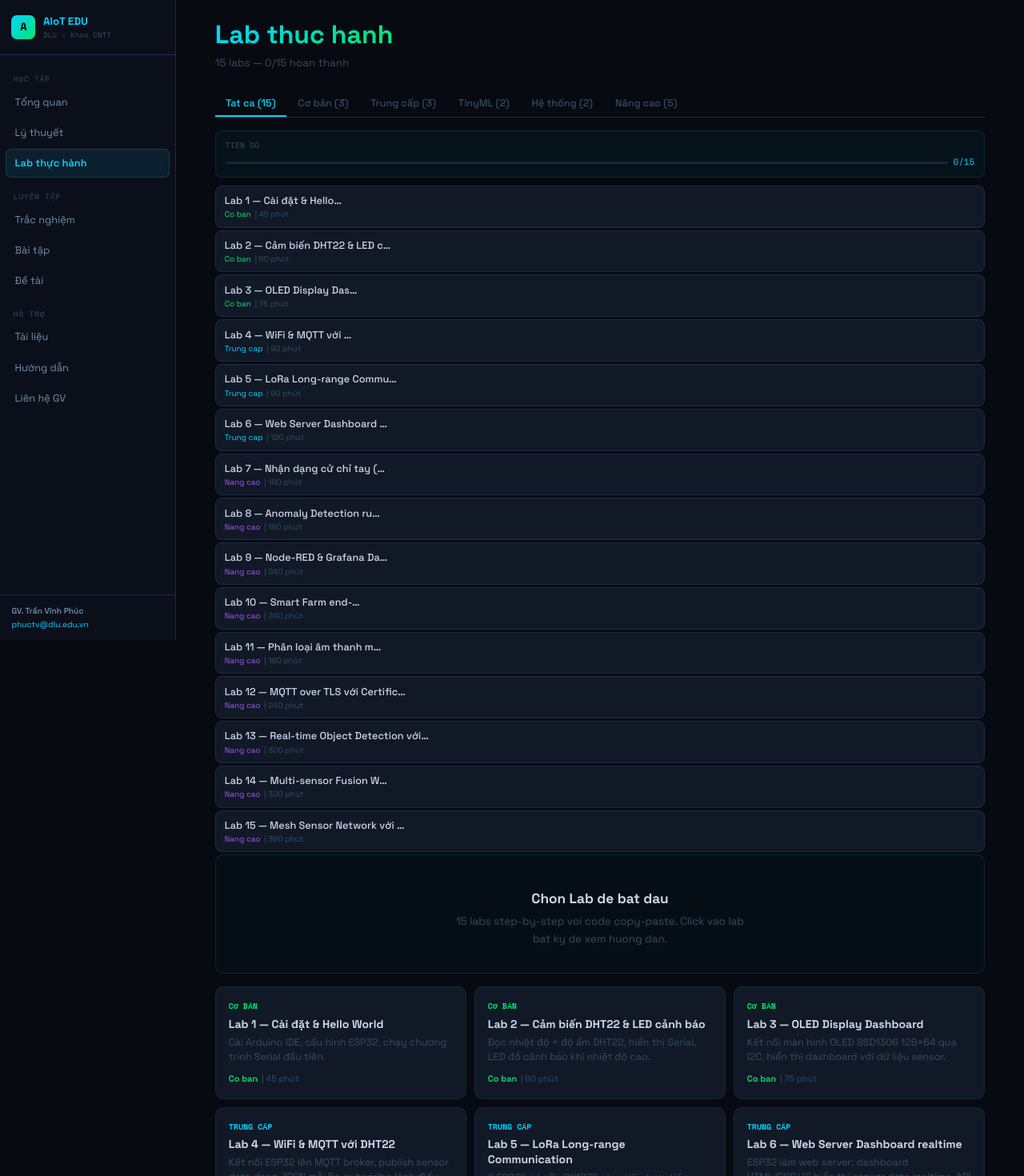
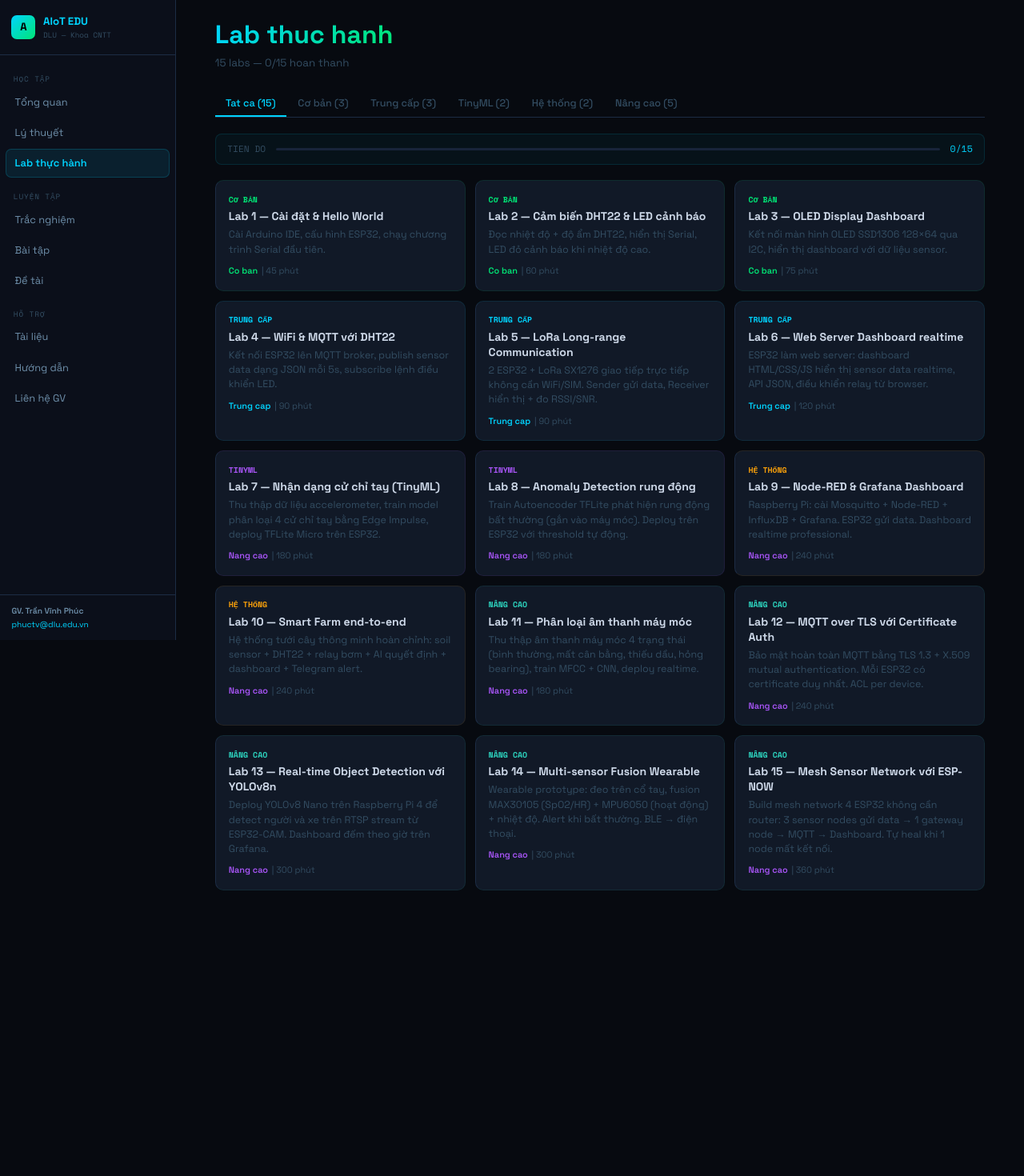
Before and after one commit to phuctran2510/aiot, a React (Vite) app: page /#/labs in a window 1280 px wide. Shown: the top 1470 px of the page at 80% size. After the commit the page ends 1137 px from the top, so only its background shows below. Built offline with nearby package versions, Linux system fonts and the light colour scheme.

Commit message:
fix: Labs full rewrite - no CSS class switching

```diff
--- a/src/pages/Labs.jsx
+++ b/src/pages/Labs.jsx
@@ -14,91 +14,90 @@ function CopyBtn({ code }) {
 const diffLabel = d => d === 'easy' ? 'Co ban' : d === 'medium' ? 'Trung cap' : 'Nang cao'
 const diffColor = d => d === 'easy' ? 'var(--g)' : d === 'medium' ? 'var(--c)' : 'var(--p)'
 
-// ── Lab Detail component — defined OUTSIDE main component ──────────────
+// ─── LabDetail — OUTSIDE main component ───────────────────────────────────
 function LabDetail({ lab, done, setDone, onBack }) {
   const [step, setStep] = useState(0)
   const [tab,  setTab]  = useState('steps')
-
   if (!lab) return null
 
   return (
     <div>
-      {/* Header bar */}
-      <div style={{ display: 'flex', gap: '.5rem', marginBottom: '1rem', flexWrap: 'wrap', alignItems: 'center' }}>
-        <button className="btn btn-s" onClick={onBack}>Quay lai</button>
-        <span className="badge" style={{ background: `${diffColor(lab.diff)}12`, color: diffColor(lab.diff), border: `1px solid ${diffColor(lab.diff)}28` }}>
+      {/* Top bar */}
+      <div style={{ display:'flex', gap:'.5rem', marginBottom:'1rem', flexWrap:'wrap', alignItems:'center' }}>
+        <button className="btn btn-s" onClick={onBack}>← Quay lai</button>
+        <span className="badge" style={{ background:`${diffColor(lab.diff)}12`, color:diffColor(lab.diff), border:`1px solid ${diffColor(lab.diff)}28` }}>
           {diffLabel(lab.diff)}
         </span>
-        <span style={{ fontSize: '.75rem', color: 'var(--txt3)' }}>{lab.time}</span>
-        <span style={{ fontSize: '.75rem', color: 'var(--txt3)' }}>{lab.hw}</span>
+        <span style={{ fontSize:'.75rem', color:'var(--txt3)' }}>{lab.time}</span>
+        <span style={{ fontSize:'.75rem', color:'var(--txt3)' }}>{lab.hw}</span>
       </div>
 
-      {/* Lab info card */}
-      <div className="card" style={{ padding: '1.1rem', marginBottom: '.9rem', background: `${lab.groupColor}06`, borderColor: `${lab.groupColor}25` }}>
-        <div style={{ display: 'flex', justifyContent: 'space-between', alignItems: 'flex-start', gap: '.5rem', flexWrap: 'wrap' }}>
-          <div style={{ flex: 1, minWidth: 0 }}>
-            <div style={{ fontSize: '.6rem', color: lab.groupColor, fontFamily: 'var(--fm)', fontWeight: 700, marginBottom: '.15rem', textTransform: 'uppercase' }}>
+      {/* Info card */}
+      <div className="card" style={{ padding:'1.1rem', marginBottom:'.9rem', background:`${lab.groupColor}06`, borderColor:`${lab.groupColor}25` }}>
+        <div style={{ display:'flex', justifyContent:'space-between', alignItems:'flex-start', gap:'.5rem', flexWrap:'wrap' }}>
+          <div style={{ flex:1, minWidth:0 }}>
+            <div style={{ fontSize:'.6rem', color:lab.groupColor, fontFamily:'var(--fm)', fontWeight:700, marginBottom:'.12rem', textTransform:'uppercase' }}>
               {lab.group}
             </div>
-            <h2 style={{ fontWeight: 800, fontSize: '1.05rem', marginBottom: '.3rem', lineHeight: 1.3 }}>{lab.title}</h2>
-            <p style={{ fontSize: '.83rem', color: 'var(--txt2)', lineHeight: 1.55 }}>{lab.obj}</p>
+            <h2 style={{ fontWeight:800, fontSize:'1.05rem', marginBottom:'.3rem', lineHeight:1.3, color:'var(--txt)' }}>
+              {lab.title}
+            </h2>
+            <p style={{ fontSize:'.83rem', color:'var(--txt2)', lineHeight:1.55 }}>{lab.obj}</p>
           </div>
           <button
             className={`btn ${done[lab.id] ? 'btn-s' : 'btn-p'}`}
-            style={{ flexShrink: 0 }}
+            style={{ flexShrink:0, marginTop:'.2rem' }}
             onClick={() => setDone(p => ({ ...p, [lab.id]: !p[lab.id] }))}>
-            {done[lab.id] ? 'Da hoan thanh' : 'Mark done'}
+            {done[lab.id] ? 'Da xong' : 'Mark done'}
           </button>
         </div>
-
         {/* Progress */}
-        <div style={{ marginTop: '.8rem' }}>
-          <div style={{ display: 'flex', justifyContent: 'space-between', fontSize: '.67rem', color: 'var(--txt3)', marginBottom: '.25rem' }}>
-            <span>Buoc {step + 1} / {lab.steps.length}</span>
-            <span>{Math.round((step + 1) / lab.steps.length * 100)}%</span>
+        <div style={{ marginTop:'.8rem' }}>
+          <div style={{ display:'flex', justifyContent:'space-between', fontSize:'.67rem', color:'var(--txt3)', marginBottom:'.22rem' }}>
+            <span>Buoc {step+1} / {lab.steps.length}</span>
+            <span>{Math.round((step+1)/lab.steps.length*100)}%</span>
           </div>
-          <div className="prog"><div className="prog-f" style={{ width: `${(step + 1) / lab.steps.length * 100}%` }} /></div>
+          <div className="prog"><div className="prog-f" style={{ width:`${(step+1)/lab.steps.length*100}%` }}/></div>
         </div>
       </div>
 
       {/* Tabs */}
       <div className="tabs">
-        {[['steps', 'Cac buoc'], ['theory', 'Ly thuyet'], ['verify', 'Kiem tra']].map(([k, l]) => (
-          <button key={k} className={`tab${tab === k ? ' on' : ''}`} onClick={() => setTab(k)}>{l}</button>
+        {[['steps','Cac buoc'],['theory','Ly thuyet'],['verify','Kiem tra']].map(([k,l]) => (
+          <button key={k} className={`tab${tab===k?' on':''}`} onClick={() => setTab(k)}>{l}</button>
         ))}
       </div>
 
-      {/* Tab: Steps */}
+      {/* Steps tab */}
       {tab === 'steps' && (
         <div>
           {lab.steps.map((s, idx) => (
             <div key={idx} onClick={() => setStep(idx)} className="card"
               style={{
-                padding: '.85rem 1rem', marginBottom: '.45rem', cursor: 'pointer', transition: 'border-color .13s',
-                borderColor: idx === step ? lab.groupColor : idx < step ? 'rgba(0,230,118,.3)' : 'var(--brd)',
-                background: idx === step ? `${lab.groupColor}07` : idx < step ? 'rgba(0,230,118,.025)' : 'var(--sur)',
+                padding:'.85rem 1rem', marginBottom:'.45rem', cursor:'pointer',
+                borderColor: idx===step ? lab.groupColor : idx<step ? 'rgba(0,230,118,.3)' : 'var(--brd)',
+                background:  idx===step ? `${lab.groupColor}07` : idx<step ? 'rgba(0,230,118,.025)' : 'var(--sur)',
               }}>
-              <div style={{ display: 'flex', gap: '.65rem', alignItems: 'flex-start' }}>
-                {/* Step number circle */}
+              <div style={{ display:'flex', gap:'.65rem', alignItems:'flex-start' }}>
                 <div style={{
-                  width: 24, height: 24, borderRadius: '50%', flexShrink: 0,
-                  display: 'flex', alignItems: 'center', justifyContent: 'center',
-                  fontSize: '.67rem', fontFamily: 'var(--fm)', fontWeight: 700,
-                  background: idx < step ? 'var(--g)' : idx === step ? lab.groupColor : 'var(--sur2)',
-                  color: idx <= step ? '#000' : 'var(--txt3)',
+                  width:24, height:24, borderRadius:'50%', flexShrink:0,
+                  display:'flex', alignItems:'center', justifyContent:'center',
+                  fontSize:'.67rem', fontFamily:'var(--fm)', fontWeight:700,
+                  background: idx<step ? 'var(--g)' : idx===step ? lab.groupColor : 'var(--sur2)',
+                  color: idx<=step ? '#000' : 'var(--txt3)',
                 }}>
-                  {idx < step ? 'v' : idx + 1}
+                  {idx < step ? 'v' : idx+1}
                 </div>
-                <div style={{ flex: 1, minWidth: 0 }}>
-                  <div style={{ fontWeight: 600, fontSize: '.87rem', color: idx === step ? 'var(--txt)' : 'var(--txt2)', marginBottom: idx === step ? '.4rem' : 0 }}>
+                <div style={{ flex:1, minWidth:0 }}>
+                  <div style={{ fontWeight:600, fontSize:'.87rem', color:idx===step?'var(--txt)':'var(--txt2)', marginBottom:idx===step?'.4rem':0 }}>
                     {s.t}
                   </div>
                   {idx === step && (
                     <>
-                      {s.info && <p style={{ color: 'var(--txt3)', fontSize: '.82rem', marginBottom: '.4rem', lineHeight: 1.55 }}>{s.info}</p>}
-                      <div style={{ position: 'relative' }}>
-                        <pre data-lang={s.lang || 'cpp'}><code style={{ color: '#b8d4e8' }}>{s.code}</code></pre>
-                        <CopyBtn code={s.code} />
+                      {s.info && <p style={{ color:'var(--txt3)', fontSize:'.82rem', marginBottom:'.4rem', lineHeight:1.55 }}>{s.info}</p>}
+                      <div style={{ position:'relative' }}>
+                        <pre data-lang={s.lang||'cpp'}><code style={{ color:'#b8d4e8' }}>{s.code}</code></pre>
+                        <CopyBtn code={s.code}/>
                       </div>
                     </>
                   )}
@@ -107,52 +106,46 @@ function LabDetail({ lab, done, setDone, onBack }) {
             </div>
           ))}
 
-          {/* Result & Tips */}
-          {lab.expect && (
-            <div className="alert as" style={{ marginTop: '.6rem', fontSize: '.83rem' }}>
-              <strong>Ket qua mong doi:</strong> {lab.expect}
-            </div>
-          )}
+          {lab.expect && <div className="alert as" style={{ marginTop:'.6rem', fontSize:'.83rem' }}><strong>Ket qua:</strong> {lab.expect}</div>}
           {lab.tips?.length > 0 && (
-            <div className="alert aw" style={{ marginTop: '.5rem', fontSize: '.82rem' }}>
+            <div className="alert aw" style={{ marginTop:'.5rem', fontSize:'.82rem' }}>
               <strong>Tips:</strong>
-              <ul className="ul" style={{ marginTop: '.35rem' }}>{lab.tips.map((t, i) => <li key={i}>{t}</li>)}</ul>
+              <ul className="ul" style={{ marginTop:'.3rem' }}>{lab.tips.map((t,i) => <li key={i}>{t}</li>)}</ul>
             </div>
           )}
 
-          {/* Nav buttons */}
-          <div style={{ display: 'flex', gap: '.5rem', marginTop: '.8rem', flexWrap: 'wrap' }}>
-            <button className="btn btn-s" disabled={step === 0} onClick={() => setStep(s => s - 1)}>Buoc truoc</button>
-            <button className="btn btn-o" disabled={step === lab.steps.length - 1} onClick={() => setStep(s => s + 1)}>Buoc tiep</button>
-            {step === lab.steps.length - 1 && (
-              <button className="btn btn-p" onClick={() => { setDone(p => ({ ...p, [lab.id]: true })); setTab('verify') }}>
-                Hoan thanh - Kiem tra
+          <div style={{ display:'flex', gap:'.5rem', marginTop:'.8rem', flexWrap:'wrap' }}>
+            <button className="btn btn-s" disabled={step===0} onClick={e => { e.stopPropagation(); setStep(s=>s-1) }}>Buoc truoc</button>
+            <button className="btn btn-o" disabled={step===lab.steps.length-1} onClick={e => { e.stopPropagation(); setStep(s=>s+1) }}>Buoc tiep</button>
+            {step === lab.steps.length-1 && (
+              <button className="btn btn-p" onClick={() => { setDone(p=>({...p,[lab.id]:true})); setTab('verify') }}>
+                Hoan thanh
               </button>
             )}
           </div>
         </div>
       )}
 
-      {/* Tab: Theory */}
+      {/* Theory tab */}
       {tab === 'theory' && (
-        <div className="card" style={{ padding: '1.2rem' }}>
-          <div className="alert ai" style={{ fontSize: '.85rem', lineHeight: 1.65 }}>
+        <div className="card" style={{ padding:'1.2rem' }}>
+          <div className="alert ai" style={{ fontSize:'.85rem', lineHeight:1.65 }}>
             <strong>Ly thuyet:</strong> {lab.theory}
           </div>
         </div>
       )}
 
-      {/* Tab: Verify */}
+      {/* Verify tab */}
       {tab === 'verify' && (
         <div>
-          <div className="card" style={{ padding: '1.1rem', marginBottom: '.75rem' }}>
-            <div style={{ fontWeight: 700, color: 'var(--c)', marginBottom: '1rem', fontSize: '.9rem' }}>Cau hoi kiem tra</div>
-            {lab.verify?.map((v, i) => (
-              <div key={i} style={{ background: 'var(--bg)', borderRadius: 8, padding: '.75rem .9rem', marginBottom: '.5rem', border: '1px solid var(--brd)' }}>
-                <div style={{ fontWeight: 600, fontSize: '.84rem', color: 'var(--txt)', marginBottom: '.38rem' }}>{i + 1}. {v.q}</div>
-                <div style={{ position: 'relative' }}>
-                  <pre><code style={{ color: '#9ab' }}>{v.cmd}</code></pre>
-                  <CopyBtn code={v.cmd} />
+          <div className="card" style={{ padding:'1.1rem', marginBottom:'.75rem' }}>
+            <div style={{ fontWeight:700, color:'var(--c)', marginBottom:'1rem' }}>Cau hoi kiem tra</div>
+            {lab.verify?.map((v,i) => (
+              <div key={i} style={{ background:'var(--bg)', borderRadius:8, padding:'.75rem .9rem', marginBottom:'.5rem', border:'1px solid var(--brd)' }}>
+                <div style={{ fontWeight:600, fontSize:'.84rem', color:'var(--txt)', marginBottom:'.38rem' }}>{i+1}. {v.q}</div>
+                <div style={{ position:'relative' }}>
+                  <pre><code style={{ color:'#9ab' }}>{v.cmd}</code></pre>
+                  <CopyBtn code={v.cmd}/>
                 </div>
               </div>
             ))}
@@ -167,7 +160,31 @@ function LabDetail({ lab, done, setDone, onBack }) {
   )
 }
 
-// ── Main Labs component ─────────────────────────────────────────────────
+// ─── Lab Card ─────────────────────────────────────────────────────────────
+function LabCard({ lab, isSelected, isDone, onClick }) {
+  return (
+    <div className="card card-a" onClick={onClick}
+      style={{ padding:'.95rem 1rem', borderColor:`${lab.groupColor}18`, cursor:'pointer',
+        borderLeftColor: isSelected ? lab.groupColor : undefined,
+        borderLeftWidth: isSelected ? 3 : 1,
+        background: isSelected ? `${lab.groupColor}06` : 'var(--sur)' }}>
+      <div style={{ fontSize:'.62rem', color:lab.groupColor, fontFamily:'var(--fm)', fontWeight:700, marginBottom:'.25rem', textTransform:'uppercase' }}>
+        {lab.group}
+      </div>
+      <div style={{ fontWeight:700, fontSize:'.88rem', color:'var(--txt)', marginBottom:'.25rem', lineHeight:1.35 }}>
+        {lab.title}
+        {isDone && <span style={{ color:'var(--g)', marginLeft:'.4rem', fontSize:'.85rem' }}>✓</span>}
+      </div>
+      <div style={{ fontSize:'.78rem', color:'var(--txt3)', marginBottom:'.6rem', lineHeight:1.45 }}>{lab.obj}</div>
+      <div style={{ display:'flex', gap:'.3rem', flexWrap:'wrap', alignItems:'center' }}>
+        <span style={{ fontSize:'.68rem', color:diffColor(lab.diff), fontWeight:600 }}>{diffLabel(lab.diff)}</span>
+        <span style={{ fontSize:'.68rem', color:'var(--txt3)' }}>| {lab.time}</span>
+      </div>
+    </div>
+  )
+}
+
+// ─── Main ─────────────────────────────────────────────────────────────────
 export default function Labs() {
   const [sel,  setSel]  = useState(null)
   const [done, setDone] = useState({})
@@ -177,136 +194,55 @@ export default function Labs() {
     return <div className="page-hdr"><h1>Labs chua co du lieu</h1></div>
   }
 
-  const list  = grp === 'all' ? LABS : LABS.filter(l => l.group === grp)
-  const total = Object.values(done).filter(Boolean).length
+  const list   = grp === 'all' ? LABS : LABS.filter(l => l.group === grp)
+  const total  = Object.values(done).filter(Boolean).length
   const openLab = l => { setSel(l); window.scrollTo(0, 0) }
   const backToList = () => setSel(null)
 
+  // ── Khi đang xem detail: full width (cả mobile lẫn desktop) ──
+  if (sel) {
+    return (
+      <div className="fu">
+        <LabDetail lab={sel} done={done} setDone={setDone} onBack={backToList}/>
+      </div>
+    )
+  }
+
+  // ── Khi chưa chọn lab: hiện danh sách ──
   return (
     <div className="fu">
-      {/* Page header */}
+      {/* Header */}
       <div className="page-hdr">
         <h1><span className="gt">Lab thuc hanh</span></h1>
         <p>{LABS.length} labs — {total}/{LABS.length} hoan thanh</p>
       </div>
 
-      {/* Group filter tabs */}
-      <div className="tabs" style={{ marginBottom: '1rem' }}>
-        <button className={`tab${grp === 'all' ? ' on' : ''}`} onClick={() => setGrp('all')}>
+      {/* Group filter */}
+      <div className="tabs" style={{ marginBottom:'1.2rem' }}>
+        <button className={`tab${grp==='all'?' on':''}`} onClick={() => setGrp('all')}>
           Tat ca ({LABS.length})
         </button>
         {LAB_GROUPS.map(g => (
-          <button key={g.id} className={`tab${grp === g.id ? ' on' : ''}`}
+          <button key={g.id} className={`tab${grp===g.id?' on':''}`}
             onClick={() => setGrp(g.id)}
-            style={grp === g.id ? { color: g.color, borderBottomColor: g.color } : {}}>
+            style={grp===g.id ? { color:g.color, borderBottomColor:g.color } : {}}>
             {g.id} ({g.count})
           </button>
         ))}
       </div>
 
-      {/* ── MOBILE ─────────────────────────────── */}
-      <div className="mob">
-        {sel ? (
-          <LabDetail lab={sel} done={done} setDone={setDone} onBack={backToList} />
-        ) : (
-          <div style={{ display: 'grid', gridTemplateColumns: '1fr 1fr', gap: '.5rem' }}>
-            {list.map(l => (
-              <div key={l.id} className="card card-a" onClick={() => openLab(l)}
-                style={{ padding: '.85rem', borderColor: `${l.groupColor}1a` }}>
-                <div style={{ fontSize: '.6rem', color: l.groupColor, fontFamily: 'var(--fm)', fontWeight: 700, marginBottom: '.18rem' }}>
-                  {l.group}
-                </div>
-                <div style={{ fontWeight: 600, fontSize: '.8rem', color: 'var(--txt)', marginBottom: '.2rem', lineHeight: 1.3 }}>
-                  {l.title.split(':')[0]}
-                </div>
-                <div style={{ fontSize: '.65rem', color: diffColor(l.diff) }}>{diffLabel(l.diff)}</div>
-              </div>
-            ))}
-          </div>
-        )}
+      {/* Progress */}
+      <div style={{ padding:'.6rem .9rem', background:'rgba(0,212,255,.04)', border:'1px solid rgba(0,212,255,.12)', borderRadius:8, marginBottom:'1.2rem', display:'flex', alignItems:'center', gap:'.8rem' }}>
+        <span style={{ fontSize:'.7rem', color:'var(--txt3)', fontFamily:'var(--fm)', flexShrink:0 }}>TIEN DO</span>
+        <div className="prog" style={{ flex:1 }}><div className="prog-f" style={{ width:`${total/LABS.length*100}%` }}/></div>
+        <span style={{ fontSize:'.72rem', color:'var(--c)', fontFamily:'var(--fm)', flexShrink:0 }}>{total}/{LABS.length}</span>
       </div>
 
-      {/* ── DESKTOP 2-column ────────────────────── */}
-      <div className="desk" style={{ display: 'grid', gridTemplateColumns: '210px 1fr', gap: '1.2rem', alignItems: 'start' }}>
-
-        {/* Left: sidebar list */}
-        <div style={{ position: 'sticky', top: '1rem' }}>
-          {/* Progress bar */}
-          <div style={{ padding: '.6rem .75rem', background: 'rgba(0,212,255,.04)', border: '1px solid rgba(0,212,255,.12)', borderRadius: 8, marginBottom: '.6rem' }}>
-            <div style={{ fontSize: '.62rem', color: 'var(--txt3)', fontFamily: 'var(--fm)', marginBottom: '.28rem' }}>TIEN DO</div>
-            <div style={{ display: 'flex', alignItems: 'center', gap: '.4rem' }}>
-              <div className="prog" style={{ flex: 1 }}><div className="prog-f" style={{ width: `${total / LABS.length * 100}%` }} /></div>
-              <span style={{ fontSize: '.68rem', color: 'var(--c)', fontFamily: 'var(--fm)', flexShrink: 0 }}>{total}/{LABS.length}</span>
-            </div>
-          </div>
-
-          {/* Lab list */}
-          {list.map(l => (
-            <button key={l.id} onClick={() => openLab(l)}
-              style={{
-                display: 'flex', flexDirection: 'column', gap: '.14rem',
-                width: '100%', padding: '.58rem .68rem', borderRadius: 8, marginBottom: 3,
-                background: sel?.id === l.id ? `${l.groupColor}0c` : 'var(--sur)',
-                border: `1px solid ${sel?.id === l.id ? l.groupColor + '38' : 'var(--brd)'}`,
-                cursor: 'pointer', textAlign: 'left', transition: 'all .13s',
-              }}>
-              <div style={{ display: 'flex', justifyContent: 'space-between', alignItems: 'center' }}>
-                <span style={{
-                  fontSize: '.8rem', fontWeight: sel?.id === l.id ? 700 : 500,
-                  color: sel?.id === l.id ? l.groupColor : 'var(--txt)',
-                  overflow: 'hidden', textOverflow: 'ellipsis', whiteSpace: 'nowrap', maxWidth: '85%',
-                }}>
-                  {l.title}
-                </span>
-                {done[l.id] && <span style={{ color: 'var(--g)', fontSize: '.8rem' }}>v</span>}
-              </div>
-              <div style={{ display: 'flex', gap: '.3rem', alignItems: 'center' }}>
-                <span style={{ fontSize: '.62rem', color: diffColor(l.diff) }}>{diffLabel(l.diff)}</span>
-                <span style={{ fontSize: '.62rem', color: 'var(--txt3)' }}>| {l.time}</span>
-              </div>
-            </button>
-          ))}
-        </div>
-
-        {/* Right: detail or placeholder */}
-        <div>
-          {sel ? (
-            <LabDetail lab={sel} done={done} setDone={setDone} onBack={backToList} />
-          ) : (
-            <div>
-              {/* Placeholder */}
-              <div className="card" style={{ padding: '2rem', textAlign: 'center', background: 'rgba(0,212,255,.025)', borderColor: 'rgba(0,212,255,.12)', marginBottom: '1rem' }}>
-                <div style={{ fontFamily: 'var(--fm)', fontSize: '1.8rem', color: 'var(--txt3)', marginBottom: '.65rem' }}>{ }</div>
-                <h2 style={{ fontWeight: 800, fontSize: '1.08rem', marginBottom: '.45rem' }}>Chon Lab de bat dau</h2>
-                <p style={{ color: 'var(--txt3)', fontSize: '.84rem', maxWidth: 380, margin: '0 auto', lineHeight: 1.6 }}>
-                  {LABS.length} labs step-by-step voi code copy-paste. Click vao lab bat ky de xem huong dan.
-                </p>
-              </div>
-
-              {/* Lab cards grid */}
-              <div style={{ display: 'grid', gridTemplateColumns: 'repeat(auto-fill,minmax(min(240px,100%),1fr))', gap: '.6rem' }}>
-                {list.map(l => (
-                  <div key={l.id} className="card card-a" onClick={() => openLab(l)}
-                    style={{ padding: '1rem', borderColor: `${l.groupColor}18` }}>
-                    <div style={{ fontSize: '.62rem', color: l.groupColor, fontFamily: 'var(--fm)', fontWeight: 700, marginBottom: '.28rem', textTransform: 'uppercase' }}>
-                      {l.group}
-                    </div>
-                    <div style={{ fontWeight: 700, fontSize: '.88rem', color: 'var(--txt)', marginBottom: '.25rem', lineHeight: 1.35 }}>
-                      {l.title}
-                    </div>
-                    <div style={{ fontSize: '.78rem', color: 'var(--txt3)', marginBottom: '.6rem', lineHeight: 1.45 }}>
-                      {l.obj}
-                    </div>
-                    <div style={{ display: 'flex', gap: '.3rem', flexWrap: 'wrap', alignItems: 'center' }}>
-                      <span style={{ fontSize: '.68rem', color: diffColor(l.diff), fontWeight: 600 }}>{diffLabel(l.diff)}</span>
-                      <span style={{ fontSize: '.68rem', color: 'var(--txt3)' }}>| {l.time}</span>
-                    </div>
-                  </div>
-                ))}
-              </div>
-            </div>
-          )}
-        </div>
+      {/* Lab cards grid */}
+      <div style={{ display:'grid', gridTemplateColumns:'repeat(auto-fill, minmax(min(280px, 100%), 1fr))', gap:'.75rem' }}>
+        {list.map(l => (
+          <LabCard key={l.id} lab={l} isSelected={false} isDone={!!done[l.id]} onClick={() => openLab(l)}/>
+        ))}
       </div>
     </div>
   )
```
